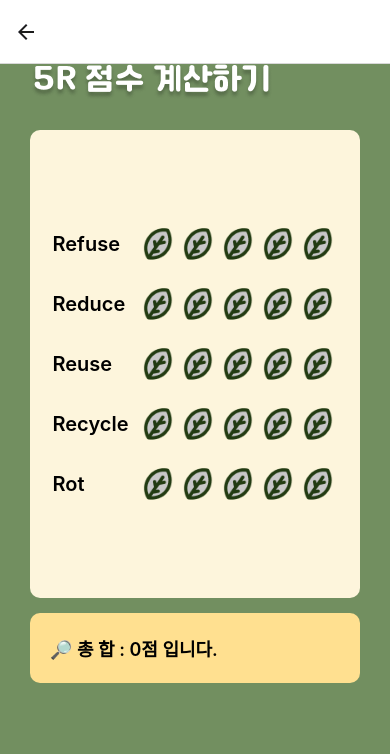
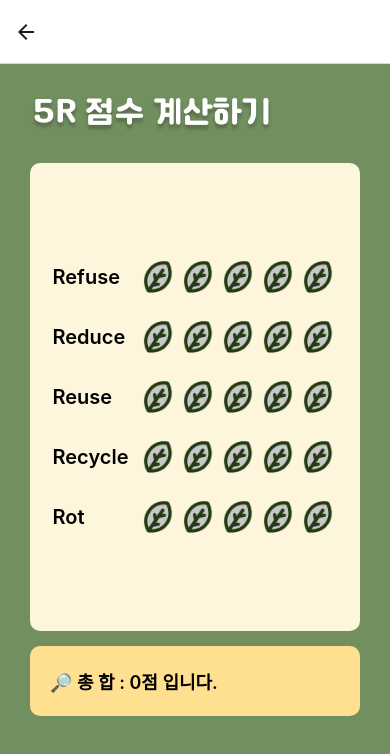
Before and after one commit to bbjoite09/Mansumukang, a React Native app: screen /CheckList in a window 390 px wide. Shown: the top 754 px of the page. Built offline with nearby package versions, Linux system fonts and the light colour scheme; no server answers.

Commit message:
Fix : 이미지 여백, resizemode 관련 이슈 해결

```diff
--- a/src/components/Activity.js
+++ b/src/components/Activity.js
@@ -18,14 +18,14 @@ const Activity = ({navigation}) => {
       <Image
         source={mainLogo}
         style={{
+          resizeMode: 'contain',
+          height: 160,
           width: '100%',
-          resizeMode: 'contain',
-          alignItems: 'flex-start',
-          marginTop: '-10%',
+          marginBottom: '3%',
         }}
       />
       <Image
-        style={{width: '90%', height: '50%', marginTop: '-10%'}}
+        style={{width: '90%', height: '50%', marginTop: '-5%'}}
         source={r5}
       />
       <View style={styles.footer}>
@@ -61,6 +61,7 @@ const styles = StyleSheet.create({
     justifyContent: 'flex-start',
     paddingTop: 10,
     position: 'relative',
+    marginTop: '-5%',
   },
   footer: {
     width: '100%',
--- a/src/components/Information.js
+++ b/src/components/Information.js
@@ -1,5 +1,11 @@
 import React from 'react';
-import {StyleSheet, Image, Dimensions, ScrollView} from 'react-native';
+import {
+  StyleSheet,
+  Image,
+  Dimensions,
+  ScrollView,
+  Platform,
+} from 'react-native';
 import {SafeAreaView} from 'react-native-safe-area-context';
 import News from '../elements/Information/News';
 import mainLogo from '../assets/information/logo.png';
@@ -8,14 +14,15 @@ import Mypage from '../elements/Information/MyPage';
 const Information = () => {
   return (
     <SafeAreaView style={styles.container}>
-      <ScrollView>
+      <ScrollView style={{marginTop: '-5%'}}>
         <Image
           source={mainLogo}
           // style={{resizeMode: 'cover', transform: [{scale: 0.67}]}}
           style={{
+            resizeMode: 'contain',
+            height: 160,
             width: '100%',
-            resizeMode: 'contain',
-            marginTop: '-10%',
+            marginBottom: '3%',
           }}
         />
         <Mypage />
@@ -28,8 +35,8 @@ const Information = () => {
 const styles = StyleSheet.create({
   container: {
     display: 'flex',
-    width: Dimensions.get('window').width,
-    height: '100%',
+    width: Dimensions.get('screen').width,
+    height: Platform.OS == 'ios' ? '105%' : '100%',
     alignItems: 'center',
     justifyContent: 'flex-start',
     paddingTop: 10,
--- a/src/elements/Information/MyPage.js
+++ b/src/elements/Information/MyPage.js
@@ -11,7 +11,7 @@ const Mypage = () => {
           fontWeight: '600',
           alignSelf: 'flex-start',
           marginLeft: '5%',
-          marginBottom: '5%',
+          color: 'black',
         }}>
         🌱 나의 기록 확인하기
       </Text>
--- a/src/elements/activity/CheckList.js
+++ b/src/elements/activity/CheckList.js
@@ -1,3 +1,4 @@
+/* eslint-disable no-undef */
 import React, {useState} from 'react';
 import {StyleSheet, Text, View, Image} from 'react-native';
 import {Rating} from 'react-native-ratings';
@@ -12,13 +13,15 @@ const CheckList = () => {
 
   return (
     <SafeAreaView style={styles.container}>
-      <Image source={require('../../assets/activity/countTitle.png')} />
+      <Image
+        source={require('../../assets/activity/countTitle.png')}
+        style={{marginTop: '10%'}}
+      />
       <View style={styles.bodyContainer}>
         <View style={styles.rowContainer}>
           <Text style={styles.ratingLabel}>Refuse</Text>
           <Rating
             type="custom"
-            // eslint-disable-next-line no-undef
             ratingImage={require('../../assets/activity/leaf.png')}
             ratingColor="#77B255"
             ratingBackgroundColor="#c8c7c8"
--- a/src/elements/activity/R5Info.js
+++ b/src/elements/activity/R5Info.js
@@ -6,8 +6,11 @@ import {SafeAreaView} from 'react-native-safe-area-context';
 const R5Info = () => {
   return (
     <SafeAreaView style={styles.container}>
-      <Image source={require('../../assets/activity/countTitle.png')} />
       <ScrollView showsVerticalScrollIndicator={false} style={{flex: 1}}>
+        <Image
+          source={require('../../assets/activity/countTitle.png')}
+          style={{marginTop: '10%'}}
+        />
         <View style={{marginTop: '5%'}}>
           <Text style={styles.headerText}>1. Refuse</Text>
           <View style={styles.bodyContainer}>
```
